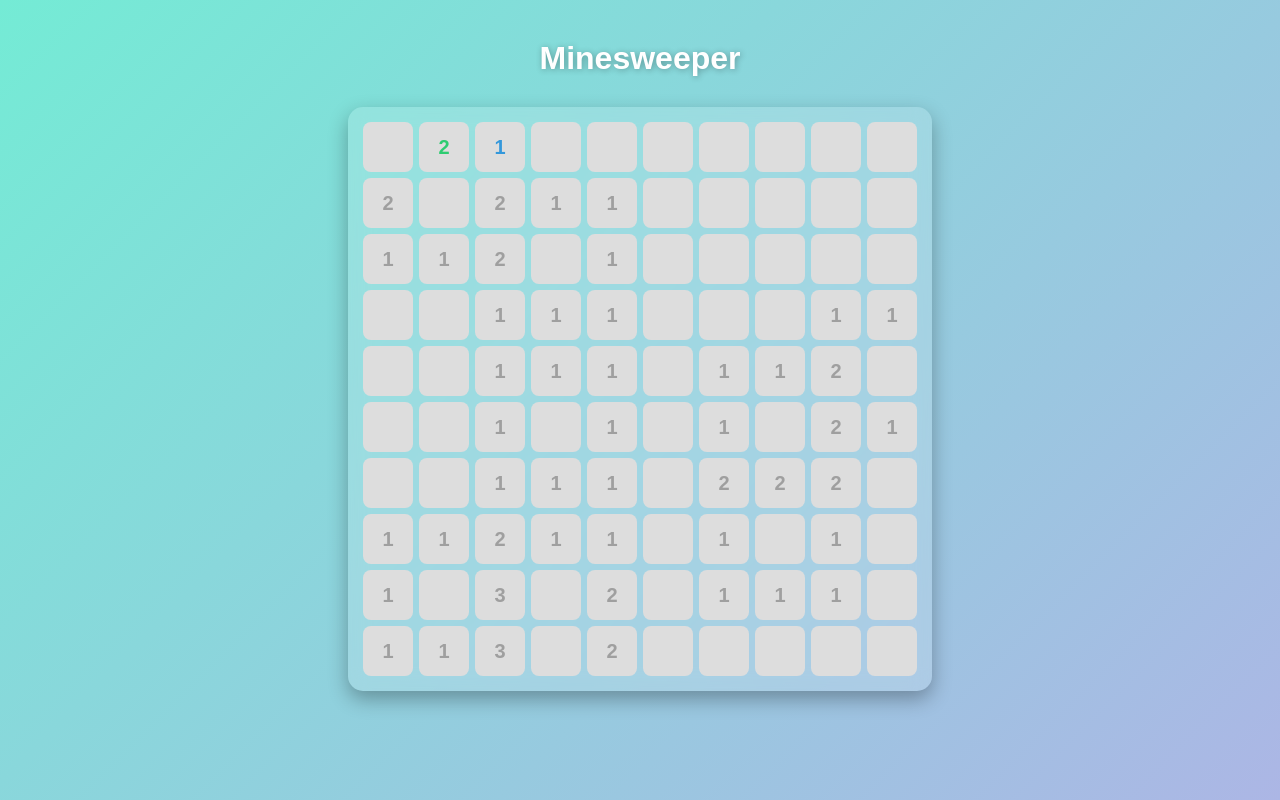
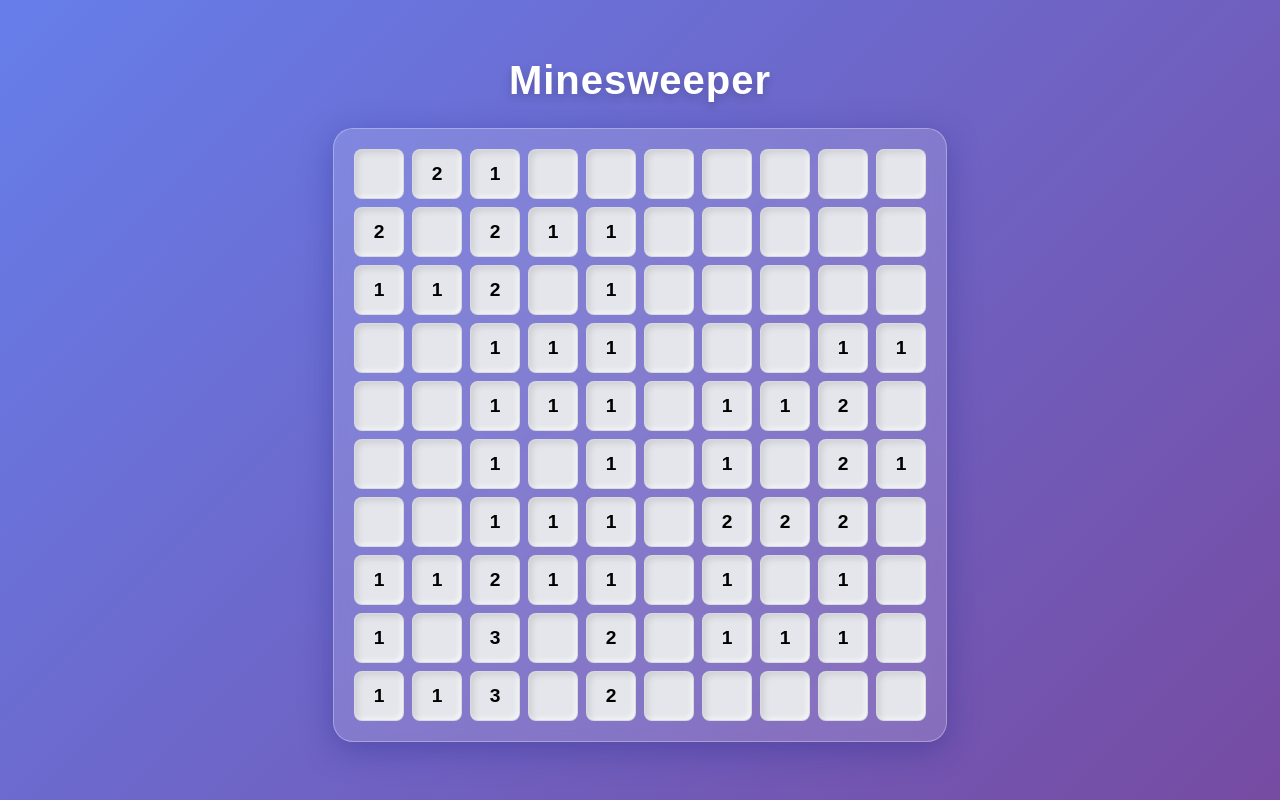
Before and after one commit to amenallahboulakamine0-web/demo, a plain HTML site: page index.html in a window 1280 px wide. Both pictures are taken after a click on the button 388 px from the left and 147 px from the top of the page. Drawn offline with Linux system fonts and the light colour scheme.

Commit message:
upgraded the css

```diff
--- a/style.css
+++ b/style.css
@@ -1,99 +1,174 @@
-/* Reset defaults */
+/* --- Variables & Configuration --- */
+:root {
+  /* Vibrant Background */
+  --bg-gradient: linear-gradient(135deg, #667eea 0%, #764ba2 100%);
+
+  /* Glass Board */
+  --glass-bg: rgba(255, 255, 255, 0.15);
+  --glass-border: rgba(255, 255, 255, 0.3);
+
+  /* Cell States */
+  --cell-size: 50px;
+  --cell-gap: 8px;
+  --cell-bg-hidden: #f0f2f5;
+  --cell-bg-revealed: #e4e6eb;
+  --shadow-light: rgba(255, 255, 255, 0.8);
+  --shadow-dark: rgba(0, 0, 0, 0.15);
+
+  /* Number Colors (High Contrast) */
+  --c1: #3b82f6; --c2: #10b981; --c3: #ef4444; --c4: #8b5cf6;
+  --c5: #f59e0b; --c6: #06b6d4; --c7: #111827; --c8: #6b7280;
+}
+
+/* --- Reset & Base --- */
 * {
     margin: 0;
     padding: 0;
     box-sizing: border-box;
     font-family: 'Poppins', sans-serif;
+    user-select: none; /* Prevents text selection while clicking fast */
 }
 
 body {
     display: flex;
     flex-direction: column;
     align-items: center;
-    justify-content: flex-start;
+    justify-content: center;
     min-height: 100vh;
-    background: linear-gradient(135deg, #74ebd5, #ACB6E5);
-    padding: 40px 20px;
+    background: var(--bg-gradient);
+    padding: 20px;
 }
 
-/* Title styling */
+/* --- Typography --- */
 h1 {
     color: #fff;
-    margin-bottom: 30px;
-    font-size: 2rem;
-    text-shadow: 1px 1px 6px rgba(0,0,0,0.3);
+    margin-bottom: 25px;
+    font-size: 2.5rem;
+    letter-spacing: 1px;
+    text-shadow: 0 4px 10px rgba(0,0,0,0.2);
 }
 
-/* Grid container */
+/* --- The Game Board (Glassmorphism) --- */
 #grille {
     display: grid;
-    grid-template-columns: repeat(10, 50px);
-    grid-template-rows: repeat(10, 50px);
-    gap: 6px;
-    padding: 15px;
-    border-radius: 15px;
-    background: rgba(255, 255, 255, 0.15);
-    box-shadow: 0 8px 20px rgba(0,0,0,0.3);
-    backdrop-filter: blur(10px);
+    /* Uses variables for size - easier to change later */
+    grid-template-columns: repeat(10, var(--cell-size));
+    grid-template-rows: repeat(10, var(--cell-size));
+    gap: var(--cell-gap);
+
+    padding: 20px;
+    border-radius: 20px;
+
+    /* The Glass Effect */
+    background: var(--glass-bg);
+    backdrop-filter: blur(12px);
+    -webkit-backdrop-filter: blur(12px);
+    border: 1px solid var(--glass-border);
+    box-shadow: 0 8px 32px 0 rgba(31, 38, 135, 0.37);
 }
 
-/* Cells (buttons) */
+/* --- The Cells --- */
 button {
-    width: 50px;
-    height: 50px;
+    width: var(--cell-size);
+    height: var(--cell-size);
     border: none;
-    border-radius: 8px;
+    border-radius: 8px; /* Slightly softer corners */
     cursor: pointer;
-    font-weight: bold;
-    font-size: 20px;
-    transition: all 0.2s ease-in-out;
-    background: linear-gradient(145deg, #e0e0e0, #ffffff);
-    box-shadow: 4px 4px 10px #c5c5c5, -4px -4px 10px #ffffff;
+
+    font-weight: 800;
+    font-size: 1.2rem;
+    color: transparent; /* Hides text until revealed */
+
+    /* 3D "Raised" Look */
+    background: var(--cell-bg-hidden);
+    box-shadow:
+        inset 2px 2px 0px rgba(255,255,255, 0.5),
+        inset -2px -2px 0px rgba(0,0,0, 0.05),
+        4px 4px 8px rgba(0,0,0,0.1);
+
+    transition: transform 0.1s, box-shadow 0.1s, background 0.2s;
 }
 
+/* Hover Effect (Lift up) */
 button:hover:not(:disabled) {
-    transform: scale(1.1);
-    box-shadow: inset 2px 2px 5px #c5c5c5, inset -2px -2px 5px #ffffff;
+    transform: translateY(-2px);
+    filter: brightness(1.05);
+    box-shadow:
+        inset 2px 2px 0px rgba(255,255,255, 0.5),
+        inset -2px -2px 0px rgba(0,0,0, 0.05),
+        6px 6px 12px rgba(0,0,0,0.15);
 }
 
-button:disabled {
-    cursor: default;
-    background: #ddd;
+/* Active Click (Press down) */
+button:active:not(:disabled) {
+    transform: translateY(1px);
     box-shadow: none;
 }
 
-/* Numbers styling */
-.case1 { color: #2ecc71; }      /* green */
-.case2 { color: #3498db; }      /* blue */
-.case3 { color: #9b59b6; }      /* purple */
-.case4 { color: #e67e22; }      /* orange */
-.case5 { color: #e74c3c; }      /* red */
-.case6 { color: #c0392b; }      /* dark red */
-.case7 { color: #8e44ad; }      /* dark purple */
-.case8 { color: #34495e; }      /* navy */
+/* --- Revealed/Disabled Cells --- */
+button:disabled {
+    cursor: default;
+    background: var(--cell-bg-revealed);
+    color: inherit; /* Reveals the number color */
 
-button i {
-    color: #e74c3c;
-    font-size: 22px;
-    text-shadow: 1px 1px 4px rgba(0,0,0,0.4);
+    /* "Sunken" Look */
+    box-shadow:
+        inset 3px 3px 6px rgba(0,0,0,0.1),
+        inset -2px -2px 4px rgba(255,255,255,0.7);
+    transform: none;
+    border: 1px solid rgba(0,0,0,0.05);
 }
 
-/* Responsive adjustments */
+/* --- Game Elements (Mines & Flags) --- */
+/* Add class .mine to your buttons in JS when game ends */
+button.mine {
+    background: #ef4444;
+    color: white !important;
+    animation: shake 0.4s ease-in-out;
+    box-shadow: inset 0 0 10px rgba(0,0,0,0.3);
+}
+
+/* Add class .flag to buttons on right click */
+button.flag {
+    color: #e74c3c !important; /* Make icon visible */
+    font-size: 1.1rem;
+}
+
+/* --- Number Colors --- */
+.case1 { color: var(--c1); }
+.case2 { color: var(--c2); }
+.case3 { color: var(--c3); }
+.case4 { color: var(--c4); }
+.case5 { color: var(--c5); }
+.case6 { color: var(--c6); }
+.case7 { color: var(--c7); }
+.case8 { color: var(--c8); }
+
+/* --- Icons --- */
+button i {
+    pointer-events: none; /* Ensures click passes through icon to button */
+}
+
+/* --- Animations --- */
+@keyframes shake {
+    0%, 100% { transform: translateX(0); }
+    25% { transform: translateX(-3px); }
+    75% { transform: translateX(3px); }
+}
+
+/* --- Responsive Design --- */
 @media (max-width: 600px) {
+    :root {
+        --cell-size: 32px; /* Smaller cells on mobile */
+        --cell-gap: 4px;
+    }
+
     #grille {
-        grid-template-columns: repeat(10, 35px);
-        grid-template-rows: repeat(10, 35px);
-        gap: 4px;
         padding: 10px;
+        gap: var(--cell-gap);
     }
 
     button {
-        width: 35px;
-        height: 35px;
-        font-size: 16px;
-    }
-
-    button i {
-        font-size: 18px;
+        font-size: 1rem;
     }
 }
```
